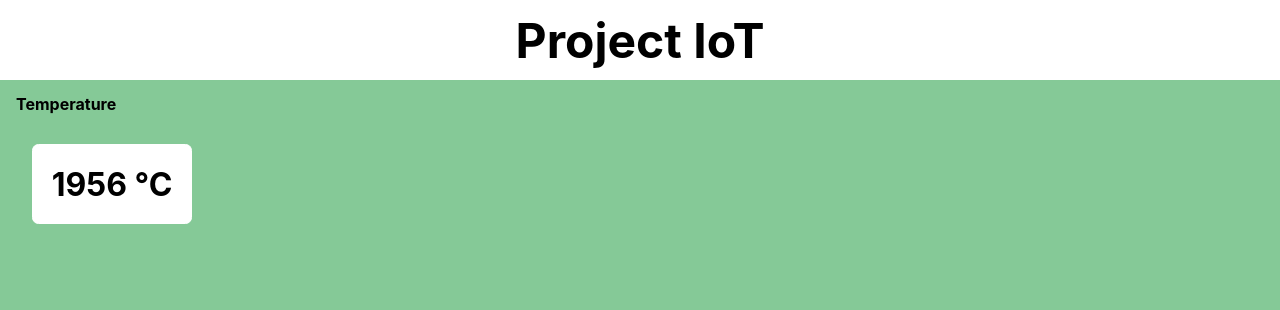
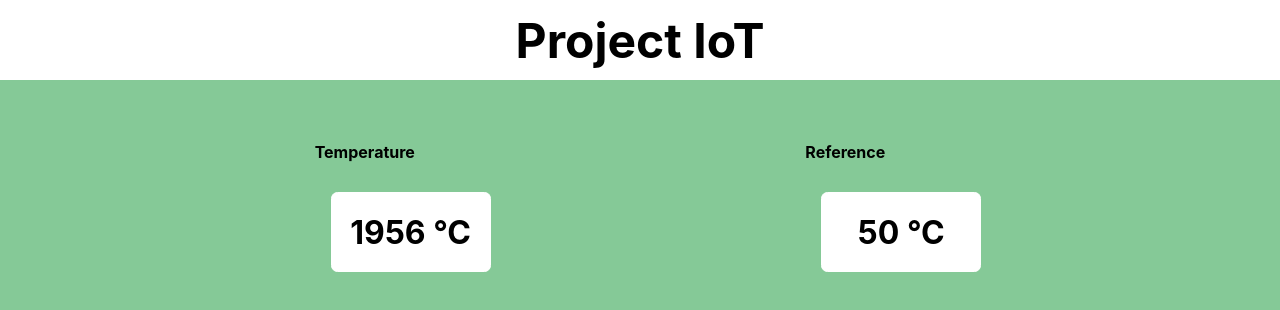
Before and after one commit to asf89/iot-alarm-dashboard, a React (Create React App) app: page / in a window 1280 px wide. Shown: the top 310 px of the page. Built offline with nearby package versions, Linux system fonts and the light colour scheme.

Commit message:
features: Add reference temperature

```diff
--- a/src/features/Dashboard/Dashboard.js
+++ b/src/features/Dashboard/Dashboard.js
@@ -7,8 +7,16 @@ const Dashboard = () => {
   return (
     <div className={styles.container}>
       <Header title={text} />
-      <CardContainer title="Temperature" />
-      <SimpleCard content="1956 °C" />
+      <div className={styles.temp}>
+        <div className={styles.info}>
+          <CardContainer title="Temperature" />
+          <SimpleCard content="1956 °C" />
+        </div>
+        <div className={styles.info}>
+          <CardContainer title="Reference" />
+          <SimpleCard content="50 °C" />
+        </div>
+      </div>
     </div>
   );
 };
--- a/src/features/Dashboard/Dashboard.module.css
+++ b/src/features/Dashboard/Dashboard.module.css
@@ -4,3 +4,20 @@
   background-color: #85c997;
   height: 100%;
 }
+
+.temp {
+  display: flex;
+  justify-content: space-evenly;
+  align-items: center;
+}
+
+.info {
+  display: flex;
+  flex-direction: column;
+  justify-content: center;
+  margin-top: 3rem;
+}
+
+.values {
+  display: flex;
+}
```
